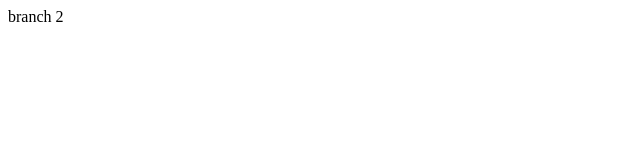
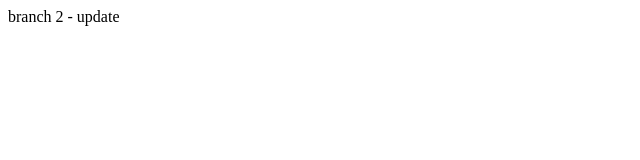
Before and after one commit to babangadi/trial, a plain HTML site: page index.html in a window 1280 px wide. Shown: the full height of the page, 0-640 px from the left. Drawn offline with Linux system fonts and the light colour scheme.

Commit message:
branch 2 - update

```diff
--- a/index.html
+++ b/index.html
@@ -7,6 +7,6 @@
   <title>Document</title>
 </head>
 <body>
-  branch 2
+  branch 2 - update
 </body>
 </html>
```
